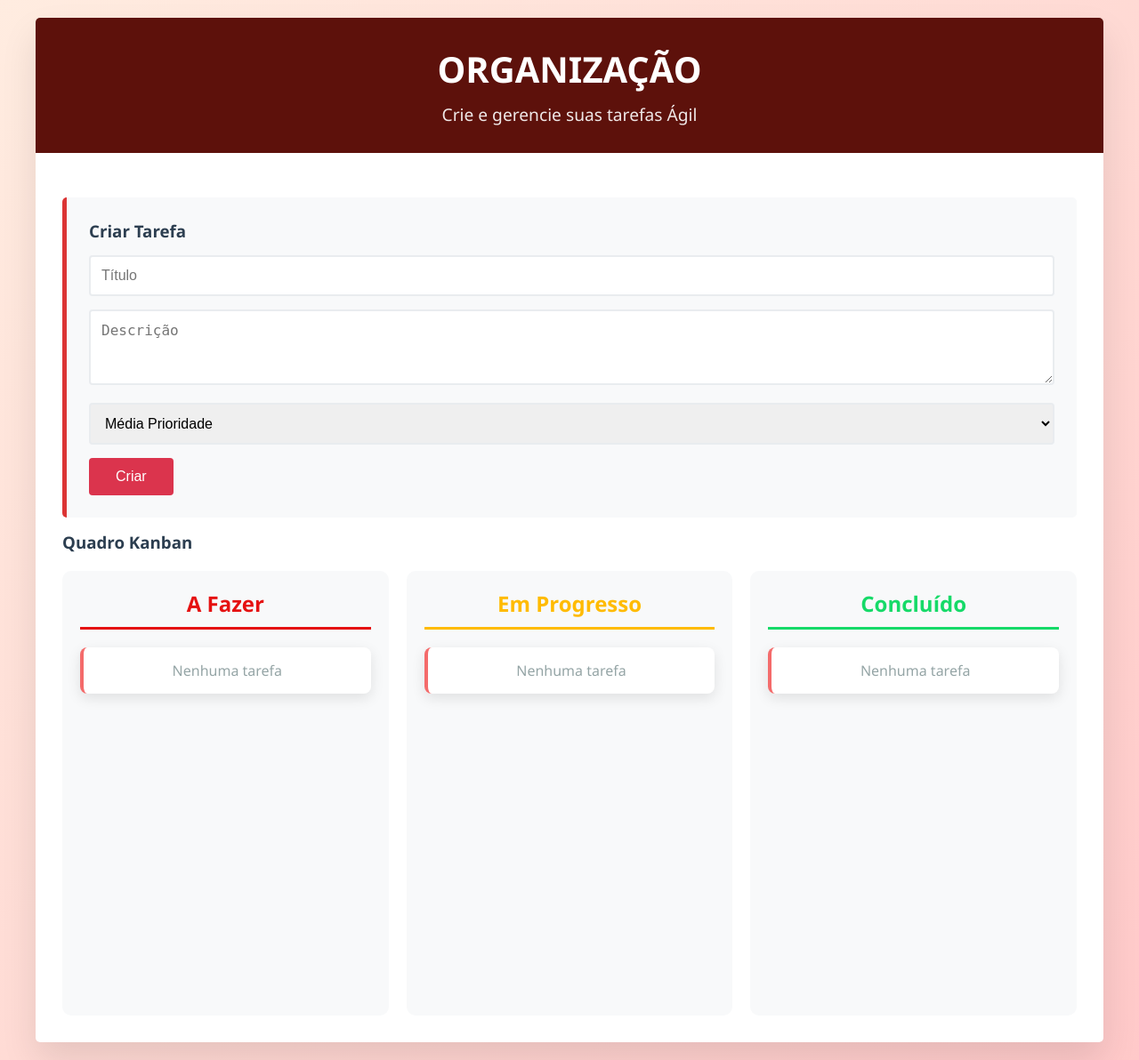
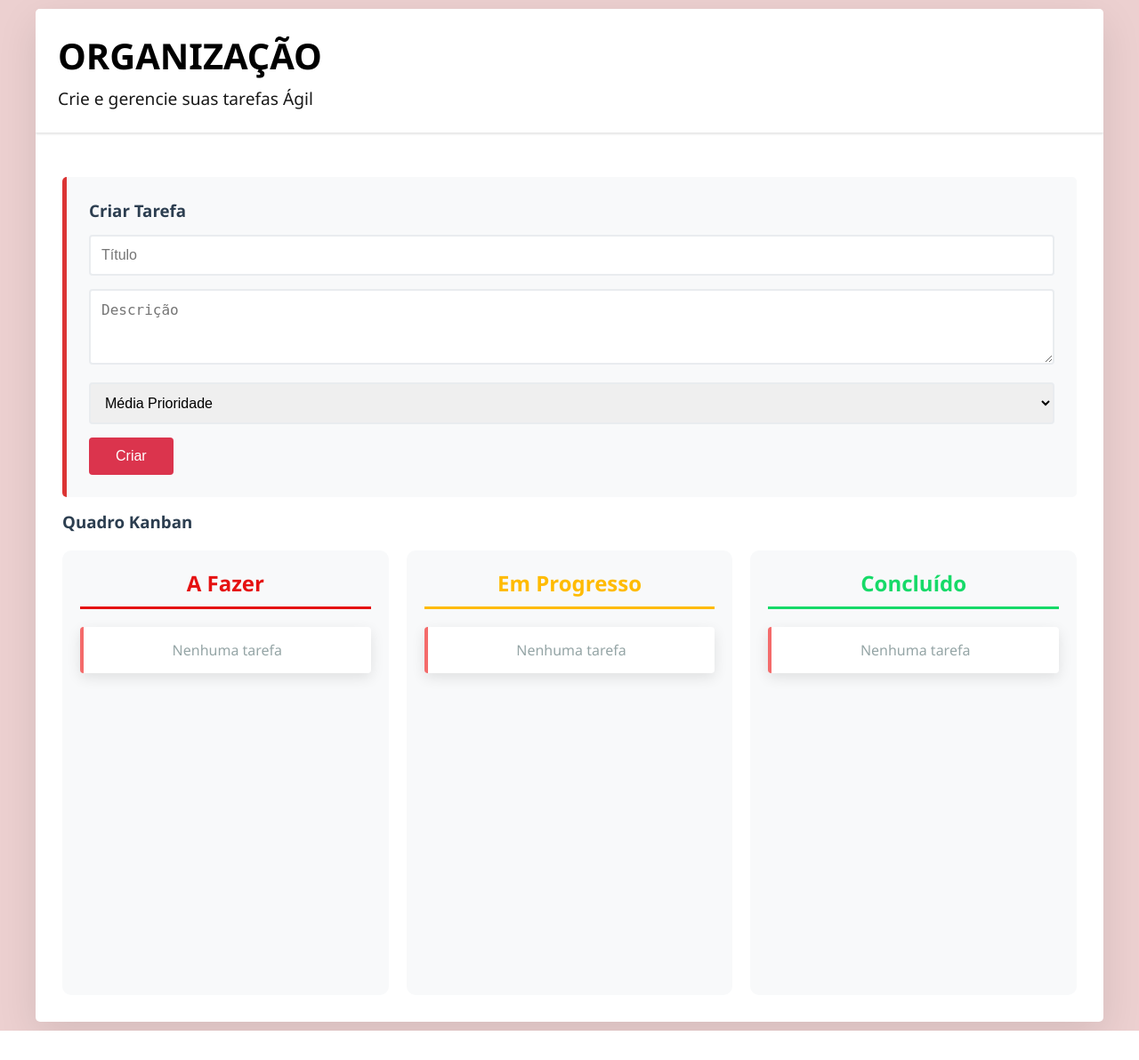
Before and after one commit to samuelgit2/projeto_software, a Flask app: page / in a window 1280 px wide. Shown: the whole page at 89% size. After the commit the page ends 1159 px from the top, so only its background shows below. Run offline with Flask 3, Linux system fonts and the light colour scheme.

Commit message:
Ajuste HTMl

```diff
--- a/src/templates/index.html
+++ b/src/templates/index.html
@@ -13,30 +13,31 @@
 
         body {
             font-family: 'Segoe UI', Tahoma, Geneva, Verdana, sans-serif;
-            background: linear-gradient(135deg, #ffece0 0%, #ffc9c9 100%);
+            background:  #ecd0d0 100%;
             min-height: 100vh;
-            padding: 20px;
+            padding: 10px;
         }
 
         .container {
             max-width: 1200px;
             margin: 0 auto;
-            background: white;
+            background: rgb(255, 255, 255);
             border-radius: 5px;
-            box-shadow: 0 20px 40px rgba(0,0,0,0.1);
+            box-shadow: 0 15px 45px rgba(0,0,0,0.1);
             overflow: hidden;
         }
 
         header {
-            background: #5d110b;
-            color: white;
-            padding: 30px;
-            text-align: center;
+            background: #ffffff;
+            color: rgb(0, 0, 0);
+            padding: 25px;
+            box-shadow: 0 2px 2px rgba(0, 0, 0, 0.1);
+            text-align: left;
         }
 
         header h1 {
             font-size: 2.5em;
-            margin-bottom: 10px;
+            margin-bottom: 7px;
         }
 
         header p {
@@ -123,7 +124,7 @@
             background: white;
             margin: 15px 0;
             padding: 15px;
-            border-radius: 8px;
+            border-radius: 4px;
             box-shadow: 0 5px 15px rgba(0,0,0,0.1);
             border-left: 4px solid #f46b6b;
             transition: transform 0.2s;
@@ -162,10 +163,10 @@
             font-weight: bold;
         }
 
-        .priority-high { background: #ffeaea; color: #e74c3c; }
+        .priority-high { background: #ffffff; color: #e74c3c; }
         .priority-critical { background: #e74c3c; color: white; }
-        .priority-medium { background: #fff3cd; color: #856404; }
-        .priority-low { background: #e8f5e8; color: #27ae60; }
+        .priority-medium { background: #ffffff; color: #856404; }
+        .priority-low { background: #dcdcdb; color: #27ae60; }
 
         .flash-messages {
             margin-bottom: 20px;
```
